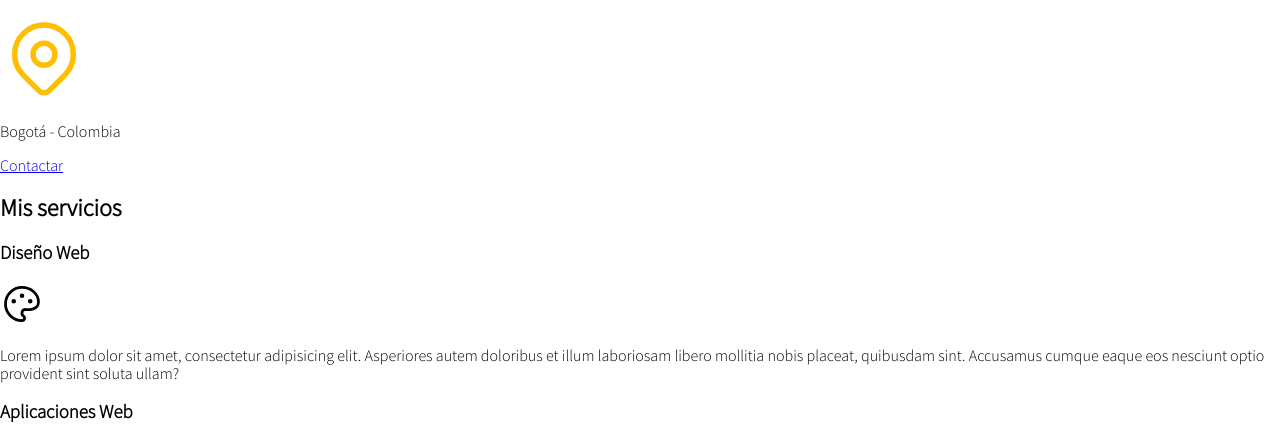
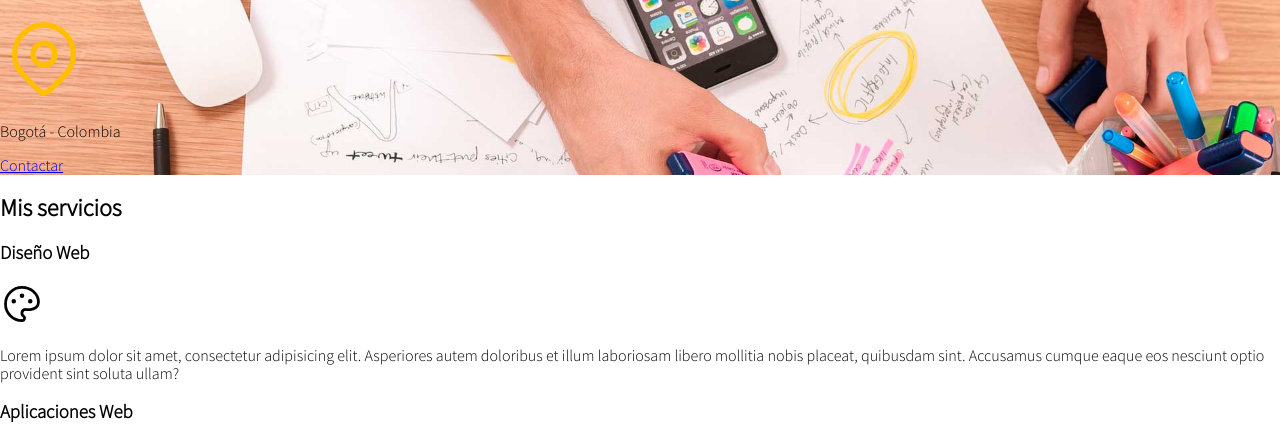
Before and after one commit to afrancom2/freelancer, a plain HTML site: page index.html in a window 1280 px wide. Shown: the part 230-665 px from the top of the page. Drawn offline with Linux system fonts and the light colour scheme.

Commit message:
update section info

```diff
--- a/css/style.css
+++ b/css/style.css
@@ -9,6 +9,11 @@
 
 html {
     font-size: 62.5%; /* Para manejar mejor los rem - 1rem = 10px */
+    box-sizing: border-box;
+}
+
+*, *:before, *:after { /* Para colocarlo en todos los elementos se utiliza el asterisco */
+    box-sizing: inherit;
 }
 
 body {
@@ -59,6 +64,7 @@ body {
 }
 
 .nav-main a {
+    display: block;
     color: var(--white);
     text-decoration: none;
     font-size: 2rem;
@@ -70,3 +76,13 @@ body {
     background-color: var(--orange);
     color: var(--black);
 }
+
+.section-info {
+    background-image: url(../img/banner.jpg);
+    background-repeat: no-repeat;
+    background-size: cover;
+}
+
+.section-info__container {
+
+}
--- a/index.html
+++ b/index.html
@@ -27,7 +27,8 @@
 
 <!img src="img/banner.jpg">
 
-<section>
+<section class="section-info">
+    <div class="section-info__container">
         <h2 class="title">Desarrollador Full Stack</h2>
         <div>
             <svg xmlns="http://www.w3.org/2000/svg" class="icon icon-tabler icon-tabler-map-pin" width="88" height="88"
@@ -40,6 +41,7 @@
         </div>
         <p>Bogotá - Colombia</p>
         <a href="contacto.html">Contactar</a>
+    </div>
 </section>
 
 <main>
```
Lines whose indentation alone changed are shown as unchanged.
